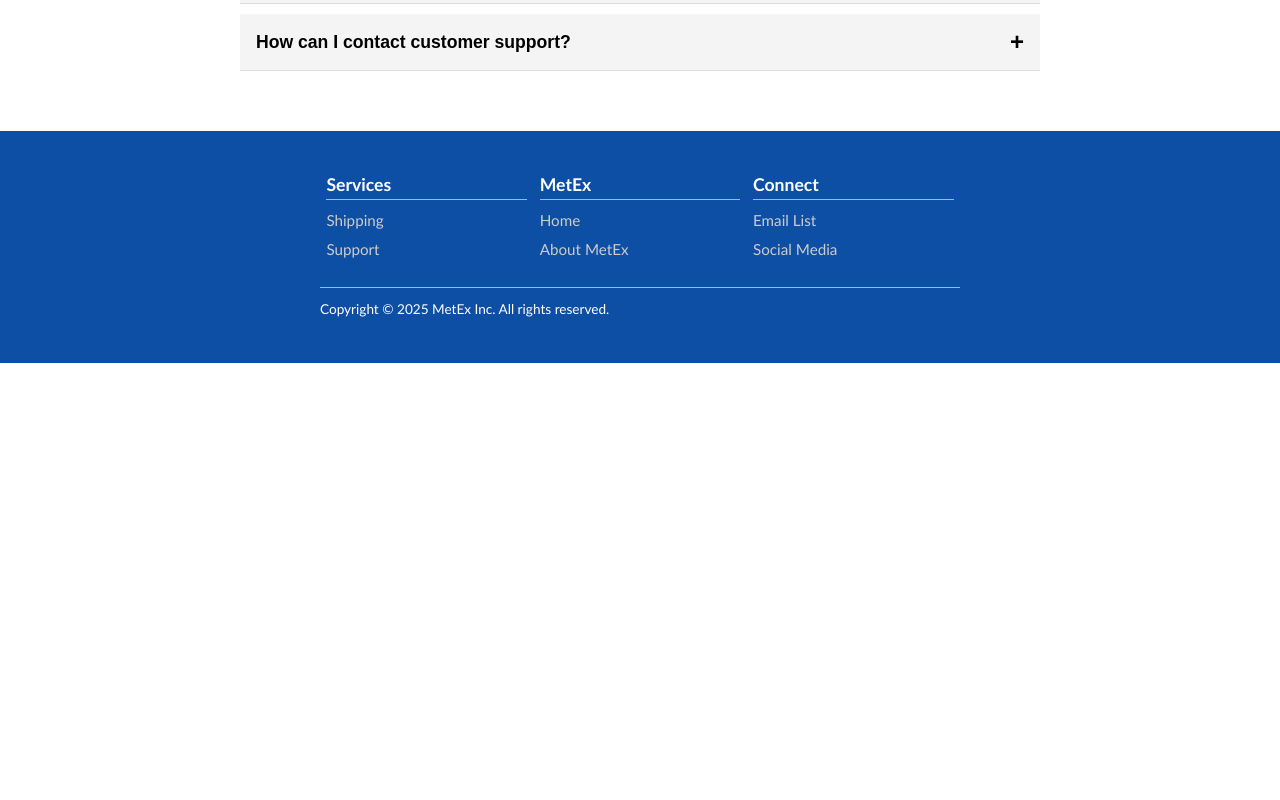
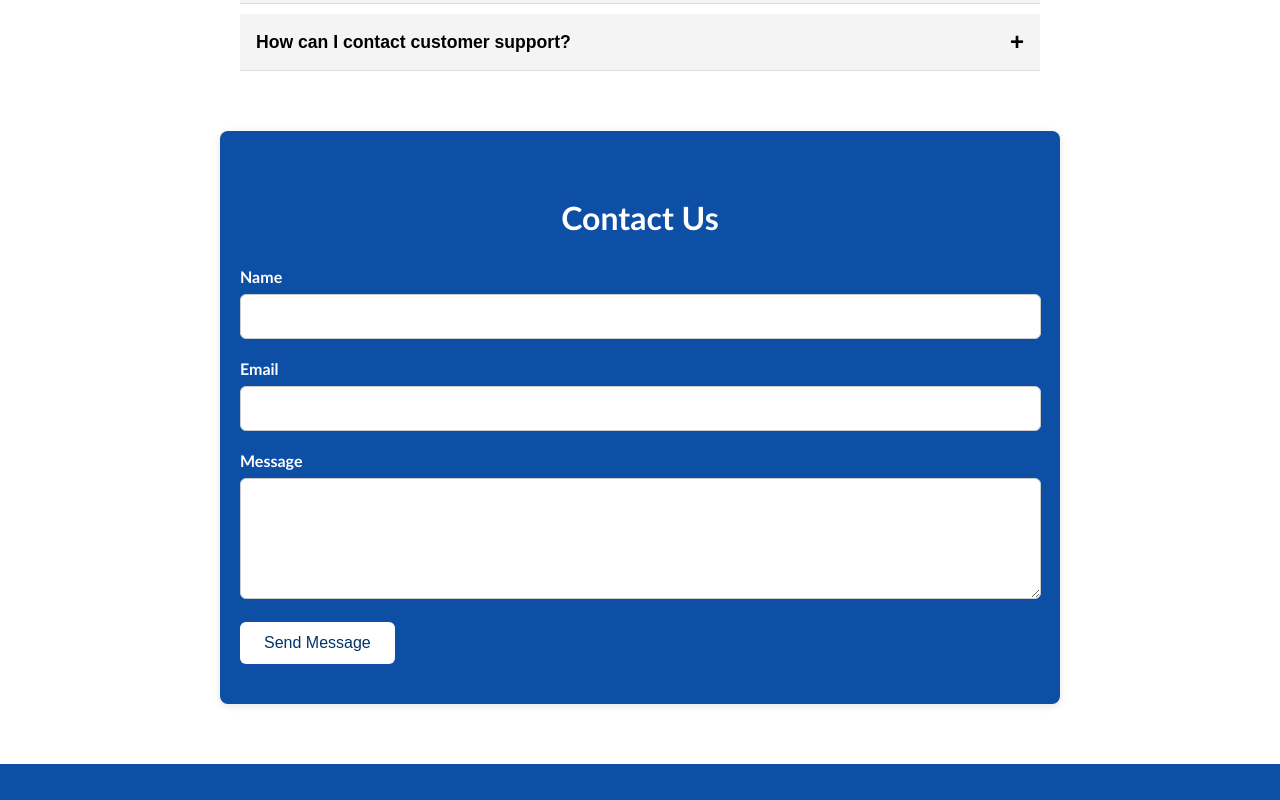
Before and after one commit to davidb221/MetEx, an Angular app: page /faq in a window 1280 px wide. Shown: the part 540-1340 px from the top of the page. Before the commit the page ends 903 px from the top, so only its background shows below. Built offline with nearby package versions, Linux system fonts and the light colour scheme.

Commit message:
email contact form added (no js)

```diff
--- a/src/app/faq/faq.css
+++ b/src/app/faq/faq.css
@@ -60,3 +60,73 @@
   font-size: 1.5rem;
   line-height: 1;
 }
+
+.contact-form-container {
+  max-width: 800px;
+  margin: 60px auto;
+  padding: 40px 20px;
+  background-color: #0e4fa6; /* dark background */
+  border-radius: 8px;
+  box-shadow: 0 2px 8px rgba(0,0,0,0.1);
+  color: #ffffff;
+}
+
+.contact-form-container h2 {
+  text-align: center;
+  margin-bottom: 30px;
+  font-size: 2rem;
+  color: #ffffff;
+}
+
+.contact-form {
+  background-color: transparent !important; /* override any inherited background */
+  padding: 0;
+  border-radius: 0;
+}
+
+.form-group {
+  max-width: 775px;
+  margin-bottom: 20px;
+}
+
+.form-group label {
+  display: block;
+  margin-bottom: 8px;
+  font-weight: bold;
+  color: #ffffff;
+}
+
+.form-group input,
+.form-group textarea {
+  width: 100%;
+  padding: 12px;
+  border: 1px solid #ccc;
+  border-radius: 6px;
+  font-size: 1rem;
+  font-family: inherit;
+  background-color: #ffffff;
+  color: #003366;
+  transition: border-color 0.3s ease;
+}
+
+.form-group input:focus,
+.form-group textarea:focus {
+  border-color: #66afe9;
+  outline: none;
+}
+
+.submit-button {
+  display: inline-block;
+  background-color: #ffffff;
+  color: #003366;
+  padding: 12px 24px;
+  font-size: 1rem;
+  border: none;
+  border-radius: 6px;
+  cursor: pointer;
+  transition: background 0.3s ease;
+}
+
+.submit-button:hover {
+  background-color: #e0e0e0;
+}
--- a/src/app/faq/faq.html
+++ b/src/app/faq/faq.html
@@ -1,3 +1,4 @@
+<body>
   <section class="faq-container">
     <h1>Frequently Asked Questions</h1>
 
@@ -16,3 +17,29 @@
       </div>
     </div>
   </section>
+
+  <section class="contact-form-container">
+    <h2>Contact Us</h2>
+    <form action="https://api.web3forms.com/submit" method="POST" class="contact-form">
+      <input type="hidden" name="access_key" value="your-access-key" />
+
+      <div class="form-group">
+        <label for="name">Name</label>
+        <input type="text" name="name" id="name" required />
+      </div>
+
+      <div class="form-group">
+        <label for="email">Email</label>
+        <input type="email" name="email" id="email" required />
+      </div>
+
+      <div class="form-group">
+        <label for="message">Message</label>
+        <textarea name="message" id="message" rows="5" required></textarea>
+      </div>
+
+      <button type="submit" class="submit-button">Send Message</button>
+    </form>
+  </section>
+
+</body>
```
Lines whose indentation alone changed are shown as unchanged.
